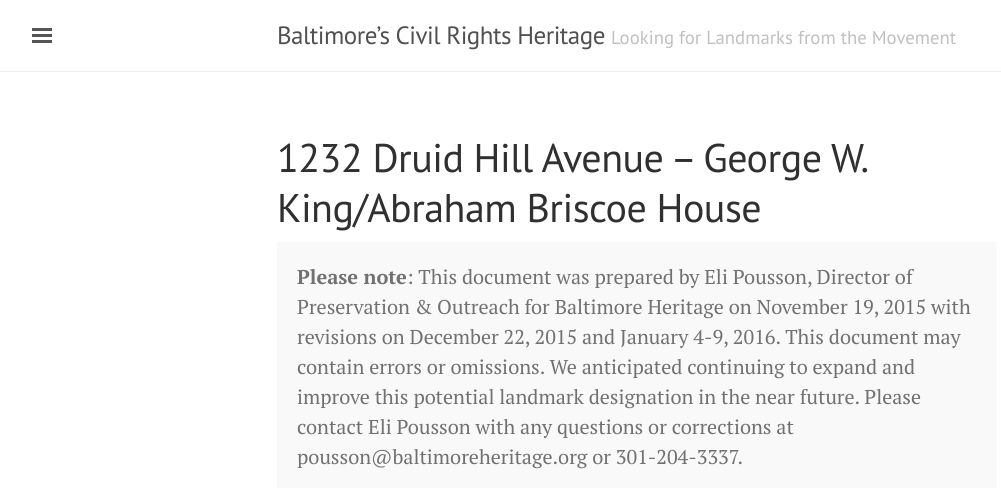
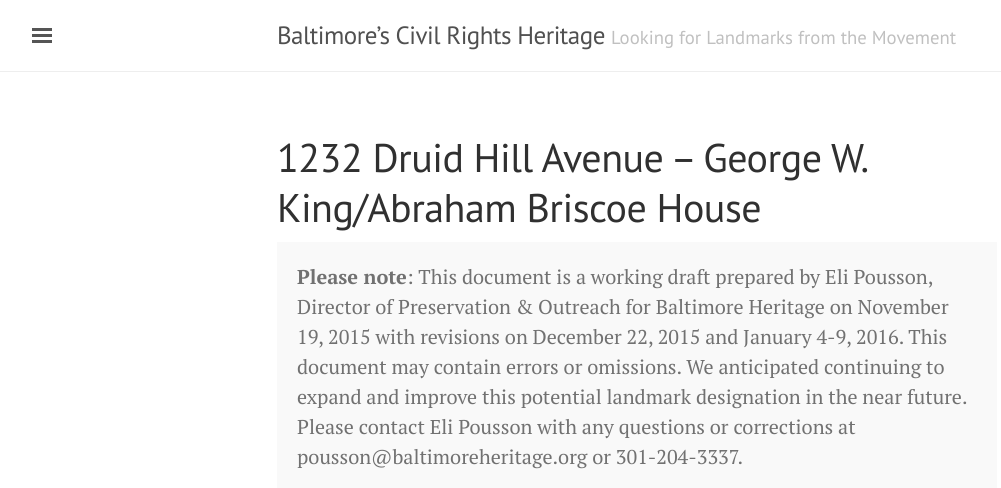
Before and after one commit to baltimoreheritage/civil-rights-heritage, a Jekyll site: the page built from places/1232-druid-hill-avenue.md, in a window 1280 px wide and 900 px high, cut to the strip 0-488 px from the top of the window. Shown: the whole strip, without its empty margins (3-1004 px from the left). Built offline with Jekyll 4.4.1, drawn with Linux system fonts in a browser that asks for light colours; nearby versions of some CDN libraries.

Commit message:
Minor change to intro text

```diff
--- a/places/1232-druid-hill-avenue.md
+++ b/places/1232-druid-hill-avenue.md
@@ -4,7 +4,7 @@
 categories: 'bigfoot'
 ---
 
-<p class="message"><b>Please note</b>: This document was prepared by Eli Pousson, Director of Preservation & Outreach for Baltimore Heritage on November 19, 2015 with revisions on December 22, 2015 and January 4-9, 2016. This document may contain errors or omissions. We anticipated continuing to expand and improve this potential landmark designation in the near future. Please contact Eli Pousson with any questions or corrections at pousson@baltimoreheritage.org or 301-204-3337.</p>
+<p class="message"><b>Please note</b>: This document is a working draft prepared by Eli Pousson, Director of Preservation & Outreach for Baltimore Heritage on November 19, 2015 with revisions on December 22, 2015 and January 4-9, 2016. This document may contain errors or omissions. We anticipated continuing to expand and improve this potential landmark designation in the near future. Please contact Eli Pousson with any questions or corrections at pousson@baltimoreheritage.org or 301-204-3337.</p>
 
 ![1232-1234 Druid Hill Avenue, Baltimore, MD](http://baltimoreheritage.org/wp-content/uploads/2015/11/P1010056.jpg)
 
```
